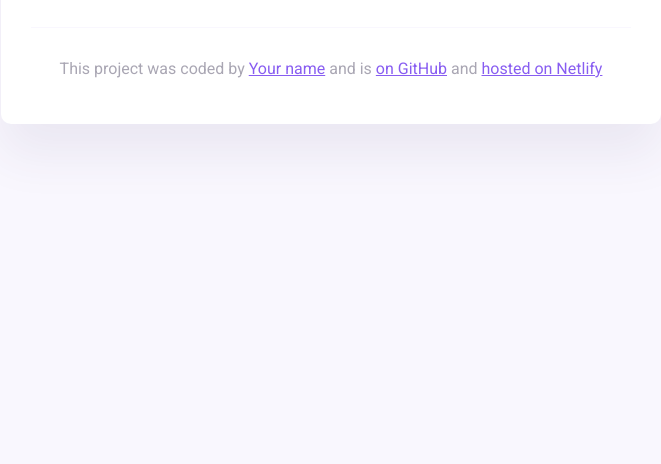
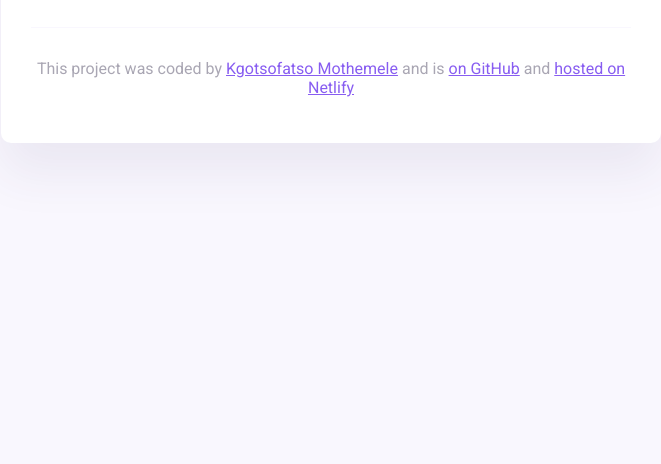
Before and after one commit to kgotsofatsomotth/weather, a website built with Parcel: page index.html in a window 1280 px wide. Shown: the part 336-800 px from the top of the page, without its empty margins (309-970 px from the left). Built offline with nearby package versions, Linux system fonts and the light colour scheme.

Commit message:
Update index.html

```diff
--- a/index.html
+++ b/index.html
@@ -47,7 +47,7 @@
       <footer>
         <p>
           This project was coded by
-          <a href="#" target="_blank">Your name</a> and is
+          <a href="#" target="_blank">Kgotsofatso Mothemele</a> and is
           <a href="#" target="_blank"> on GitHub</a> and
           <a href="#" target="_blank">hosted on Netlify</a>
         </p>
```
